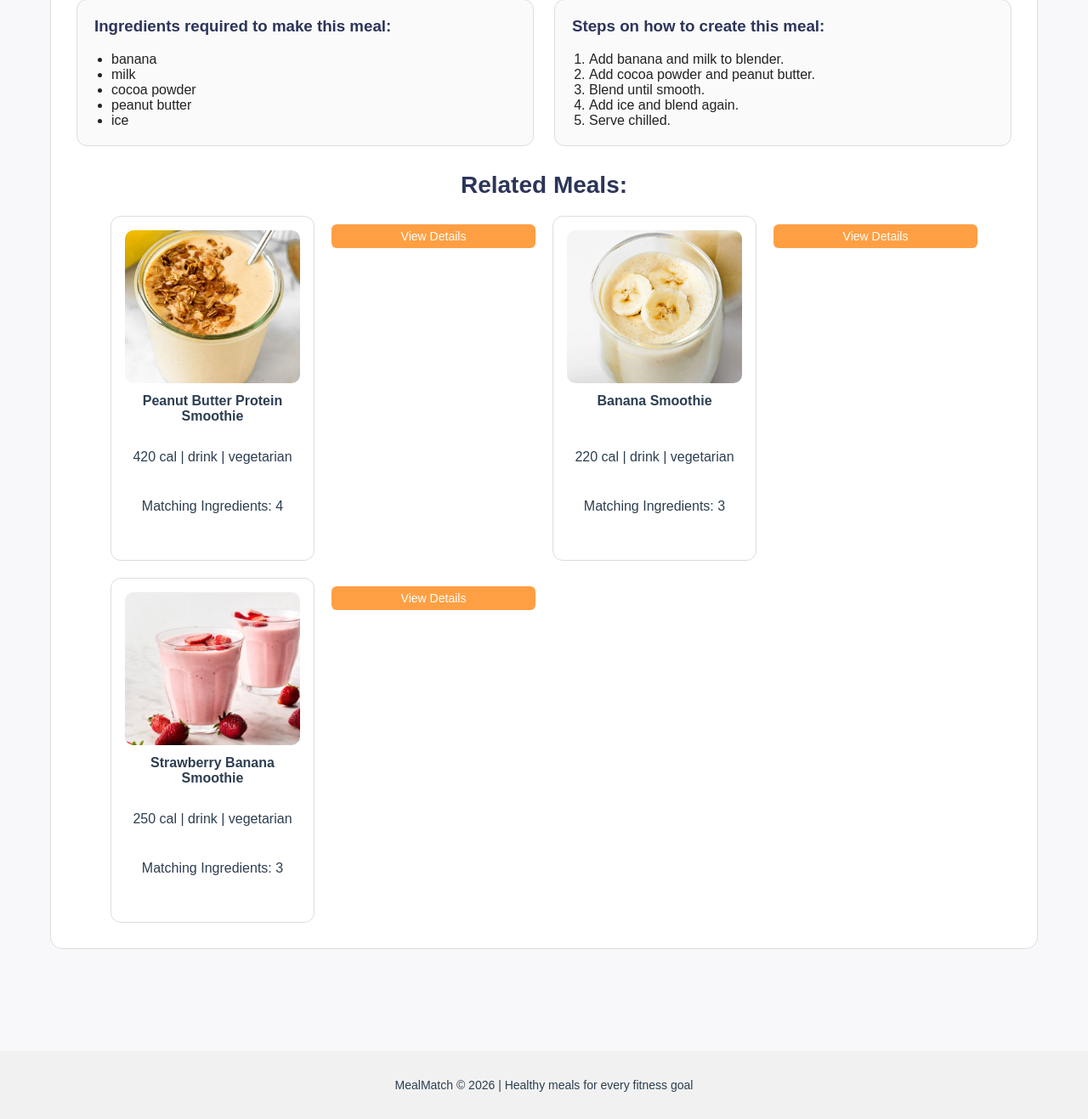
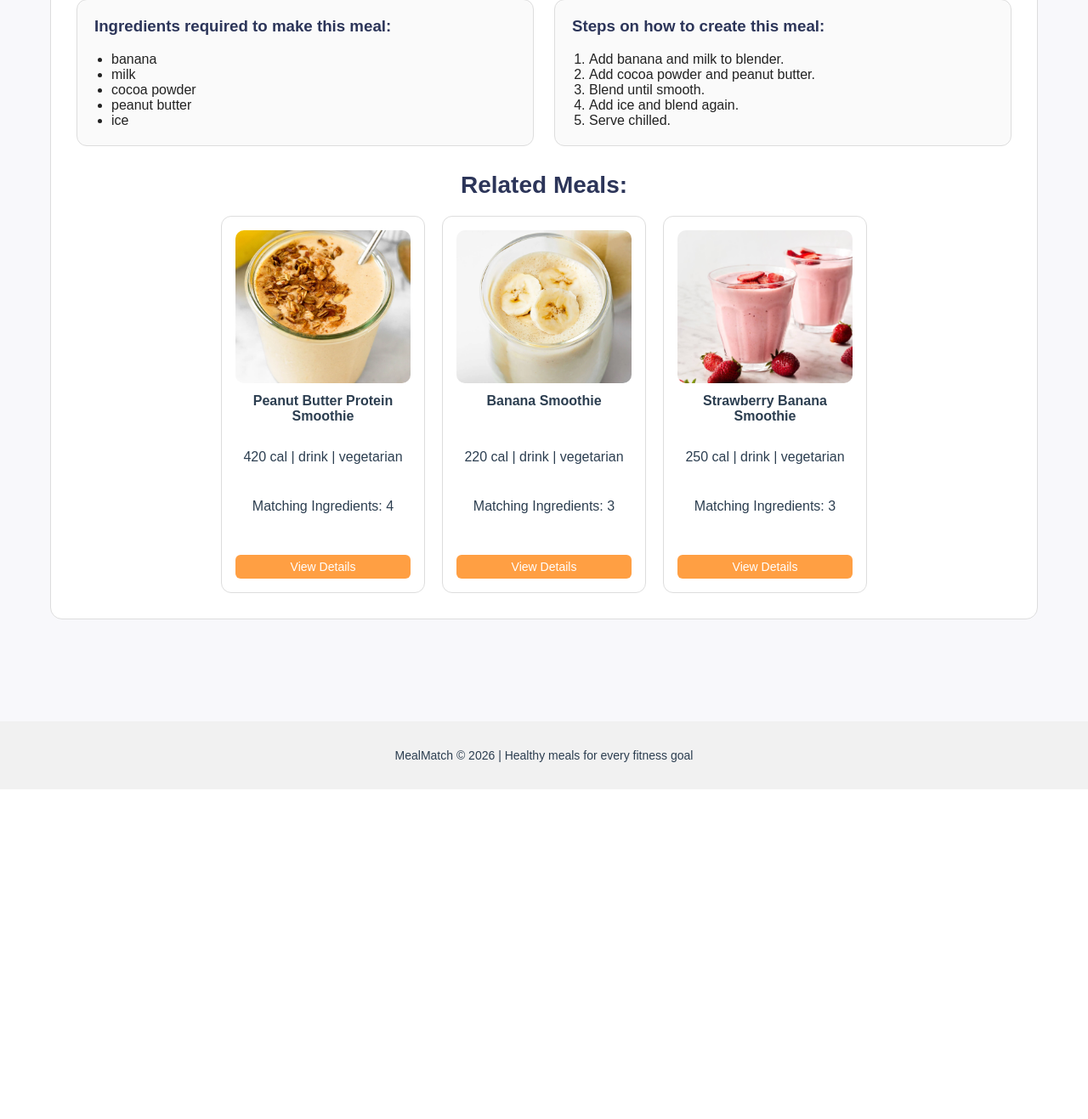
Before and after one commit to zdacowww-afk/mealmatch, a Flask app: page /meal/chocolate_banana_smoothie in a window 1280 px wide. Shown: the part 754-2071 px from the top of the page at 85% size. After the commit the page ends 1683 px from the top, so only its background shows below. Run offline with Flask 3, Linux system fonts and the light colour scheme; data comes from the database, SQL or seed files in the repository.

Commit message:
Fix related meals card structure

```diff
--- a/templates/meal_detail.html
+++ b/templates/meal_detail.html
@@ -54,12 +54,11 @@
 
     <div class="related-meals-section">
         <h3 class="related-title">Related Meals:</h3>
-    </div>
 
         {% if related_meals and related_meals|length > 0 %}
         <div class="results-grid">
             {% for related in related_meals %}
-        <a href="/meal/{{ related.id }}" class="meal-card">
+            <div class="meal-card">
                 {% if related.image %}
                 <img src="{{ related.image }}" alt="{{ related.name }}" class="meal-card-img">
                 {% endif %}
@@ -67,7 +66,9 @@
                 <h4 class="meal-title">{{ related.name }}</h4>
                 <p class="meal-meta">{{ related.calories }} cal | {{ related.category }} | {{ related.diet }}</p>
                 <p class="meal-meta">Matching Ingredients: {{ related.shared_count }}</p>
+
                 <a href="/meal/{{ related.id }}" class="view-btn">View Details</a>
+            </div>
             {% endfor %}
         </div>
         {% else %}
```
Lines whose indentation alone changed are shown as unchanged.
